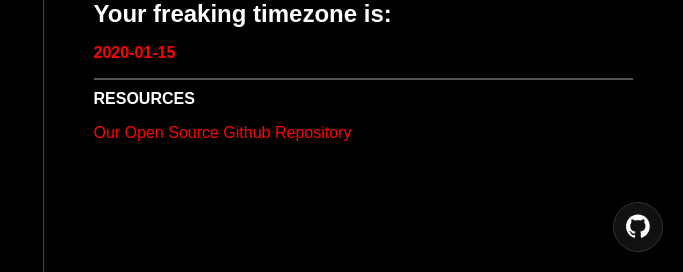
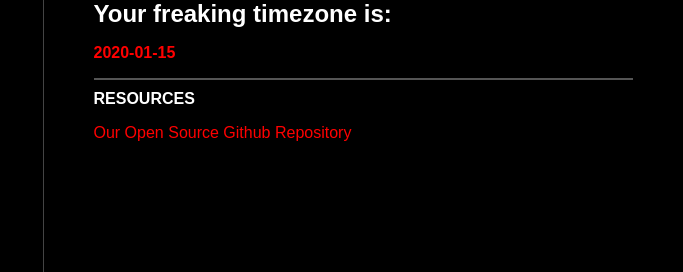
Before and after one commit to jimmydin7/poetlog, a Flask app: page / in a window 1280 px wide. Shown: the part 528-800 px from the top of the page, without its empty margins (597-1280 px from the left). Run offline with Flask 3, Linux system fonts and the light colour scheme; a database or web service that is not in the repository returns one stand-in record (values such as "Sample title"); data that the repository does not hold is empty.

Commit message:
removing gh link

```diff
--- a/static/css/index.css
+++ b/static/css/index.css
@@ -47,31 +47,3 @@ a:hover {
     margin: 10px 0;
     font-size: 1.2em;
 }
-
-
-.github-fab {
-    position: fixed;
-    right: 20px;
-    bottom: 20px;
-    width: 48px;
-    height: 48px;
-    border-radius: 50%;
-    background: #111;
-    border: 1px solid #333;
-    display: inline-flex;
-    align-items: center;
-    justify-content: center;
-    box-shadow: 0 2px 10px rgba(0,0,0,0.6);
-    transition: transform 0.15s ease, box-shadow 0.15s ease, background 0.15s ease;
-    z-index: 9999;
-}
-.github-fab:hover {
-    transform: translateY(-2px);
-    box-shadow: 0 6px 18px rgba(0,0,0,0.7);
-    background: #181818;
-}
-.github-fab svg {
-    width: 26px;
-    height: 26px;
-    fill: #fff;
-}
--- a/templates/index.html
+++ b/templates/index.html
@@ -50,10 +50,6 @@
             </div>
         </div>
 
-        <a class="github-fab" href="https://github.com/jimmydin7/poetlog" target="_blank" rel="noopener" aria-label="GitHub repository">
-            <svg viewBox="0 0 24 24" aria-hidden="true" focusable="false">
-                <path d="M12 .5C5.73.5.98 5.24.98 11.5c0 4.85 3.15 8.96 7.51 10.41.55.1.75-.24.75-.53 0-.27-.01-.98-.02-1.92-3.05.66-3.7-1.47-3.7-1.47-.5-1.28-1.23-1.62-1.23-1.62-.99-.68.07-.67.07-.67 1.09.08 1.66 1.12 1.66 1.12.97 1.66 2.55 1.18 3.17.9.1-.7.38-1.18.69-1.45-2.44-.28-5-1.22-5-5.43 0-1.2.43-2.17 1.12-2.94-.11-.28-.49-1.42.11-2.96 0 0 .92-.29 3.02 1.12.88-.25 1.82-.37 2.75-.38.93.01 1.87.13 2.75.38 2.1-1.41 3.02-1.12 3.02-1.12.6 1.54.22 2.68.11 2.96.69.77 1.12 1.74 1.12 2.94 0 4.22-2.56 5.14-5 5.42.39.34.73 1.01.73 2.04 0 1.47-.01 2.65-.01 3.01 0 .29.2.64.76.53 4.35-1.45 7.5-5.56 7.5-10.41C23.02 5.24 18.27.5 12 .5z"></path>
-            </svg>
-        </a>
+
     </body>
 </html>
```
